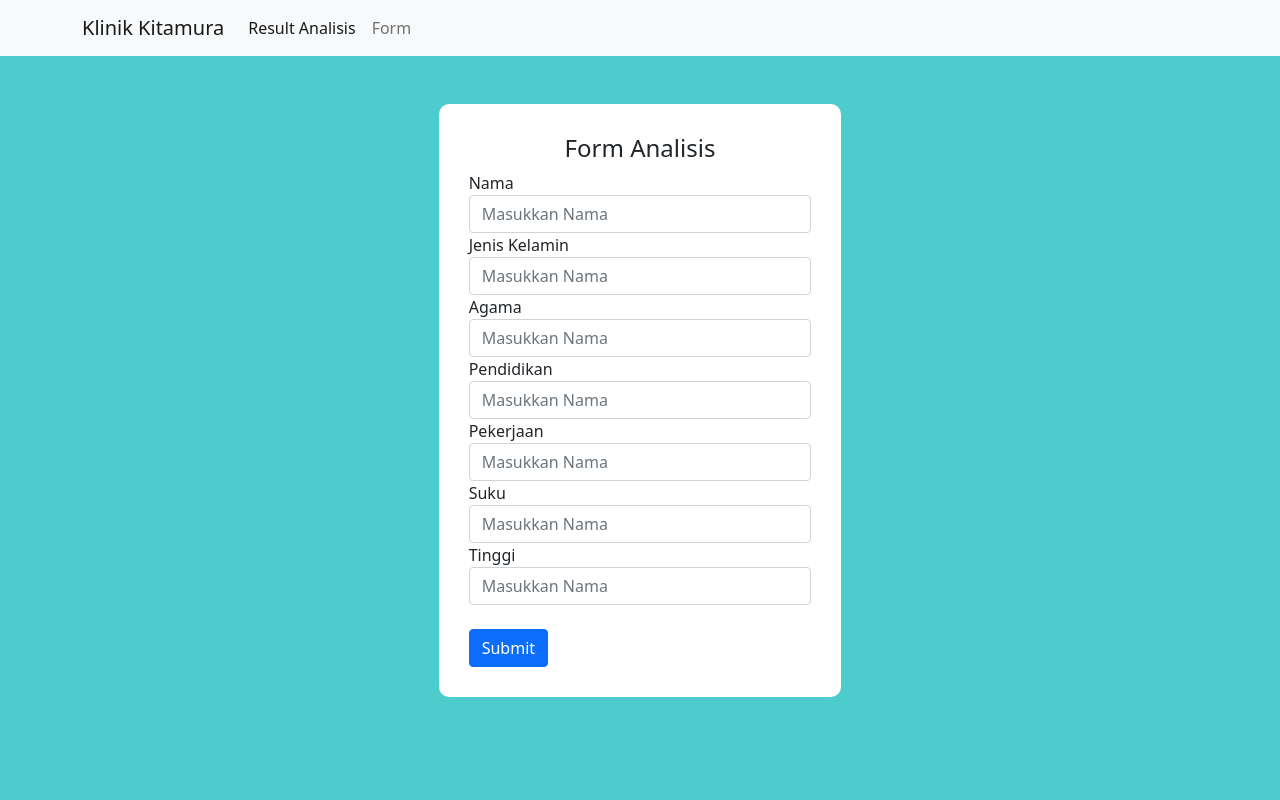
After one commit to GustiMuhammadAdzaky/klinik_kitamura_pontianak, a CodeIgniter 4 app: template app/Views/form/index.php in a window 1280 px wide. The commit adds this page. Run offline with PHP 8.4 and a stand-in for CodeIgniter, Linux system fonts and the light colour scheme; the template is opened without the code that fills it, so the values that code supplies are empty; some libraries are stand-ins or nearby versions.

Commit message:
fix navbar, try to fixed layout home (form(Just Layout)), make a Form Controller and folder form

```diff
--- /dev/null
+++ b/app/Views/form/index.php
@@ -0,0 +1,45 @@
+<?= $this->extend('layout/template') ?>
+<?= $this->section('content') ?>
+
+<section class="container-fluid mt-5">
+    <!-- justify-content-center untuk mengatur posisi form agar berada di tengah-tengah -->
+    <section class="row justify-content-center">
+        <section class="col-12 col-sm-6 col-md-4">
+            <form class="form-container">
+                <h4 class="text-center font-weight-bold"> Form Analisis </h4>
+                <div class="form-group">
+                    <label for="name">Nama</label>
+                    <input type="text" class="form-control" id="name" placeholder="Masukkan Nama">
+                </div>
+                <div class="form-group">
+                    <label for="name">Jenis Kelamin</label>
+                    <input type="text" class="form-control" id="name" placeholder="Masukkan Nama">
+                </div>
+                <div class="form-group">
+                    <label for="name">Agama</label>
+                    <input type="text" class="form-control" id="name" placeholder="Masukkan Nama">
+                </div>
+                <div class="form-group">
+                    <label for="name">Pendidikan</label>
+                    <input type="text" class="form-control" id="name" placeholder="Masukkan Nama">
+                </div>
+                <div class="form-group">
+                    <label for="name">Pekerjaan</label>
+                    <input type="text" class="form-control" id="name" placeholder="Masukkan Nama">
+                </div>
+                <div class="form-group">
+                    <label for="name">Suku</label>
+                    <input type="text" class="form-control" id="name" placeholder="Masukkan Nama">
+                </div>
+                <div class="form-group">
+                    <label for="name">Tinggi</label>
+                    <input type="text" class="form-control" id="name" placeholder="Masukkan Nama">
+                </div>
+                <br>
+                <button type="submit" class="btn btn-primary btn-block">Submit</button>
+            </form>
+        </section>
+    </section>
+
+
+    <?= $this->endSection() ?>
--- a/app/Views/identitas/hasil.php
+++ b/app/Views/identitas/hasil.php
@@ -1,12 +1,15 @@
 <?= $this->extend('layout/template') ?>
 <?= $this->section('content') ?>
 
+
+
+
 <div class="container">
-    <h2 class="text-center mt-2">Analisis</h2>
     <div class="card mt-3">
         <div class="card-body">
             <div class="container">
                 <div class="container">
+                    <h2 class="text-center mb-3">Analisis</h2>
                     <div class="row">
                         <div class="card col-sm-3">
                             <h3 class="text-center">Diagram</h3>
--- /dev/null
+++ b/app/Views/layout/navbar.php
@@ -0,0 +1,19 @@
+<nav class="navbar navbar-expand-lg navbar-light bg-light">
+    <div class="container">
+
+        <a class="navbar-brand" href="#">Klinik Kitamura</a>
+        <button class="navbar-toggler" type="button" data-bs-toggle="collapse" data-bs-target="#navbarNavAltMarkup"
+            aria-controls="navbarNavAltMarkup" aria-expanded="false" aria-label="Toggle navigation">
+            <span class="navbar-toggler-icon"></span>
+        </button>
+        <div class="collapse navbar-collapse" id="navbarNavAltMarkup">
+            <div class="navbar-nav">
+                <a class="nav-item nav-link active" href="<?= base_url('/'); ?>">Result Analisis</a>
+                <a class="nav-item nav-link" href="<?= base_url('/form'); ?>">Form</a>
+                <!-- <a class="nav-item nav-link" href="/pages/contact">Contact</a>
+                <a class="nav-item nav-link" href="/komik">Komik</a> -->
+            </div>
+        </div>
+    </div>
+
+</nav>
--- a/app/Views/layout/template.php
+++ b/app/Views/layout/template.php
@@ -8,9 +8,30 @@
 
     <!-- my Css -->
     <!-- <link rel="stylesheet" href="<?= base_url('/'); ?>/css/style.css"> -->
+    <style>
+    /* mengatur warna backgroud dan padding pada tag body bagian atas agar form tidak menempel diatas */
+    body {
+        background: #4ccccd;
+    }
+
+    /* mengatur warna backgroud form */
+    form {
+        background: #fff;
+    }
+
+    /* mengatur border dan padding class form-container */
+    .form-container {
+        border-radius: 10px;
+        padding: 30px;
+    }
+    </style>
 </head>
 
 <body>
+
+
+    <?= $this->include('layout/navbar'); ?>
+
 
 
     <?= $this->renderSection('content'); ?>
```
Also changed, not shown: app/Controllers/Form.php (added, +16 -0 lines).
